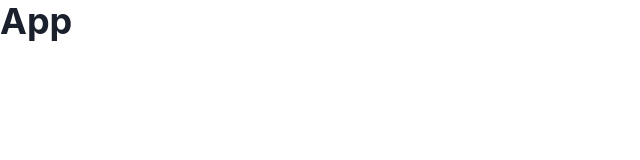
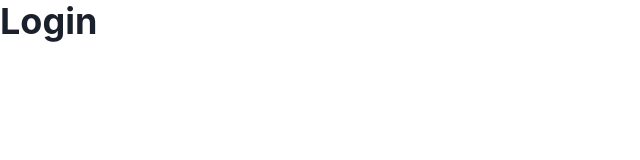
Before and after one commit to kefrenkennedy/do_it_typescrit, a React (Vite) app in the folder APP/: page / in a window 1280 px wide. Shown: the top 160 px of the page, without its empty margins (0-640 px from the left). Built offline with nearby package versions, Linux system fonts and the light colour scheme.

Commit message:
Add Login page and routes to the app and create an axios instance for API requests

```diff
--- a/APP/src/App.tsx
+++ b/APP/src/App.tsx
@@ -1,3 +1,4 @@
 import { Heading } from "@chakra-ui/layout";
+import { Routes } from "./routes";
 
-export const App = () => <Heading as="h1">App</Heading>;
+export const App = () => <Routes />;
--- /dev/null
+++ b/APP/src/pages/Login/index.tsx
@@ -0,0 +1,3 @@
+import { Heading } from "@chakra-ui/layout";
+
+export const Login = () => <Heading>Login</Heading>;
--- /dev/null
+++ b/APP/src/routes/index.tsx
@@ -0,0 +1,8 @@
+import { Route, Switch } from "react-router";
+import { Login } from "../pages/Login";
+
+export const Routes = () => (
+  <Switch>
+    <Route exact path="/" component={Login} />
+  </Switch>
+);
--- /dev/null
+++ b/APP/src/services/api.ts
@@ -0,0 +1,5 @@
+import axios from "axios";
+
+export const api = axios.create({
+  baseURL: "http://localhost:3333/",
+});
```
